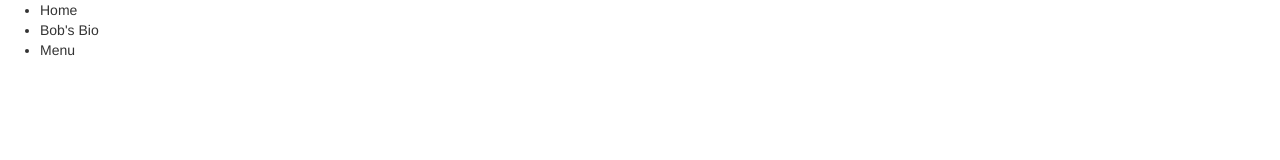
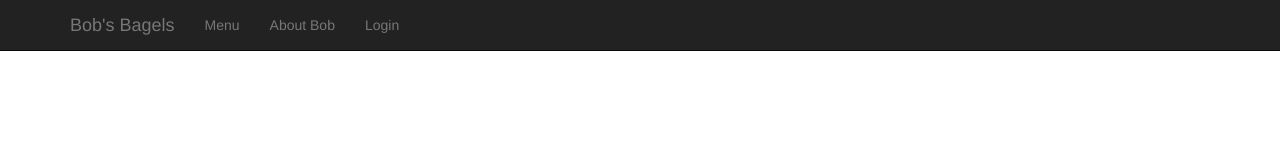
Before and after one commit to fishermanswharff/webapp, a website: page index.html in a window 1280 px wide. Drawn offline with Linux system fonts and the light colour scheme.

Commit message:
added nav bar to index.html

```diff
--- a/index.html
+++ b/index.html
@@ -9,13 +9,30 @@
   <link rel="stylesheet" href="css/app.css">
 </head>
 <body>
-  <nav>
-    <ul>
-      <li>Home</li>
-      <li>Bob's Bio</li>
-      <li>Menu</li>
-    </ul>
-  </nav>
+
+  <div class="navbar navbar-inverse navbar-fixed-top" role="navigation">
+    <div class="container">
+        <div class="navbar-header">
+            <button type="button" class="navbar-toggle" data-toggle="collapse" data-target=".navbar-collapse">
+                <span class="sr-only">Toggle navigation</span>
+                <span class="icon-bar"></span>
+                <span class="icon-bar"></span>
+                <span class="icon-bar"></span>
+            </button>
+            <a class="navbar-brand" href="#">Bob's Bagels</a>
+        </div>
+        <div class="collapse navbar-collapse">
+            <ul class="nav navbar-nav">
+                <li><a href="">Menu</a></li>
+                <li><a href="">About Bob</a></li>
+                <li><a href="">Login</a></li>
+            </ul>
+        </div>
+    </div>
+  </div>
+
+
+
   <footer>
 
   </footer>
```
